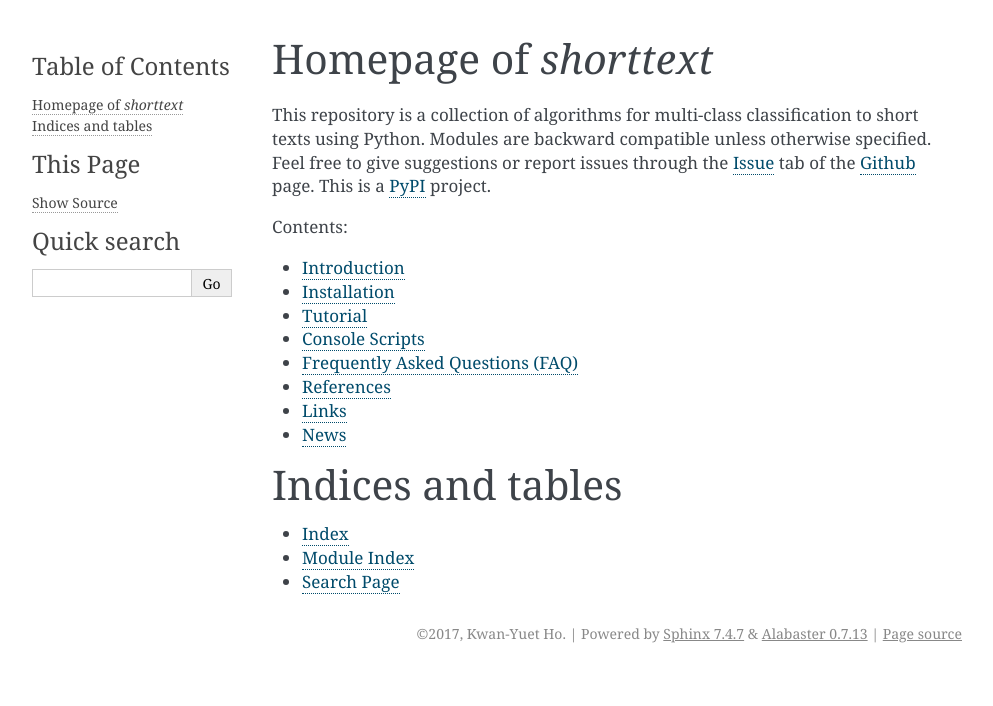
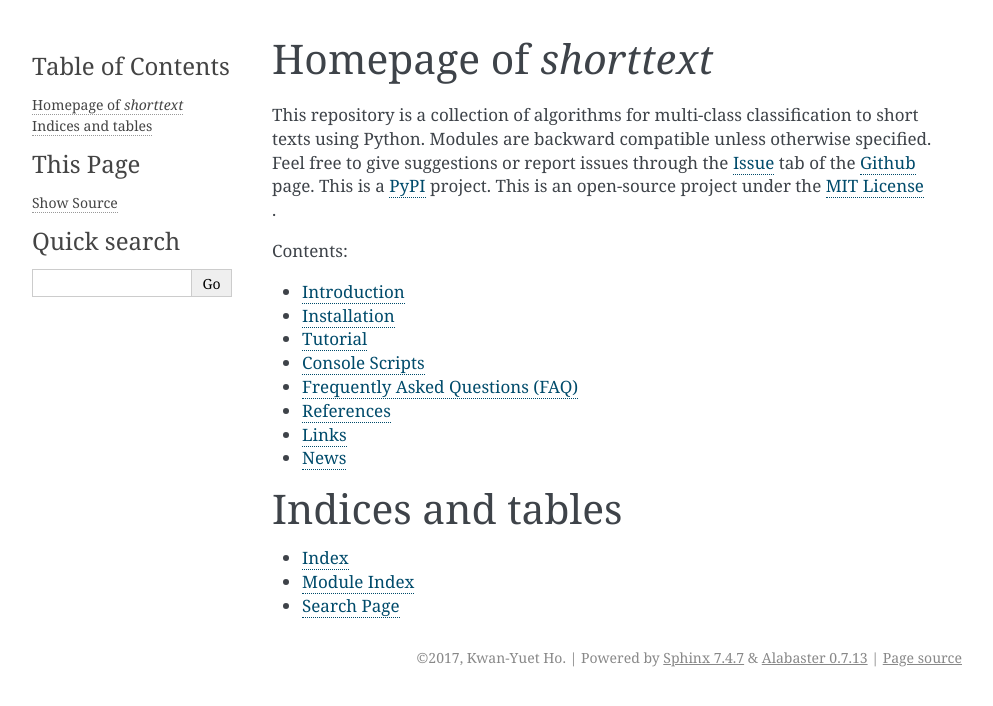
Before and after one commit to stephenhky/PyShortTextCategorization, a Sphinx documentation site: the page built from docs/index.rst, in a window 1280 px wide. Shown: the top 706 px of the page, without its empty margins (148-1141 px from the left). Built offline with Sphinx 7.4.7, drawn with Linux system fonts in a browser that asks for light colours.

Commit message:
update license information

```diff
--- a/docs/index.rst
+++ b/docs/index.rst
@@ -8,7 +8,9 @@ Homepage of `shorttext`
 
 This repository is a collection of algorithms for multi-class classification to short texts using Python.
 Modules are backward compatible unless otherwise specified. Feel free to give suggestions or report
-issues through the Issue_ tab of the Github_ page. This is a PyPI_ project.
+issues through the Issue_ tab of the Github_ page. This is a PyPI_ project. This is an open-source
+project under the `MIT License
+<https://github.com/stephenhky/PyShortTextCategorization/blob/master/LICENSE>`_ .
 
 Contents:
 
```
